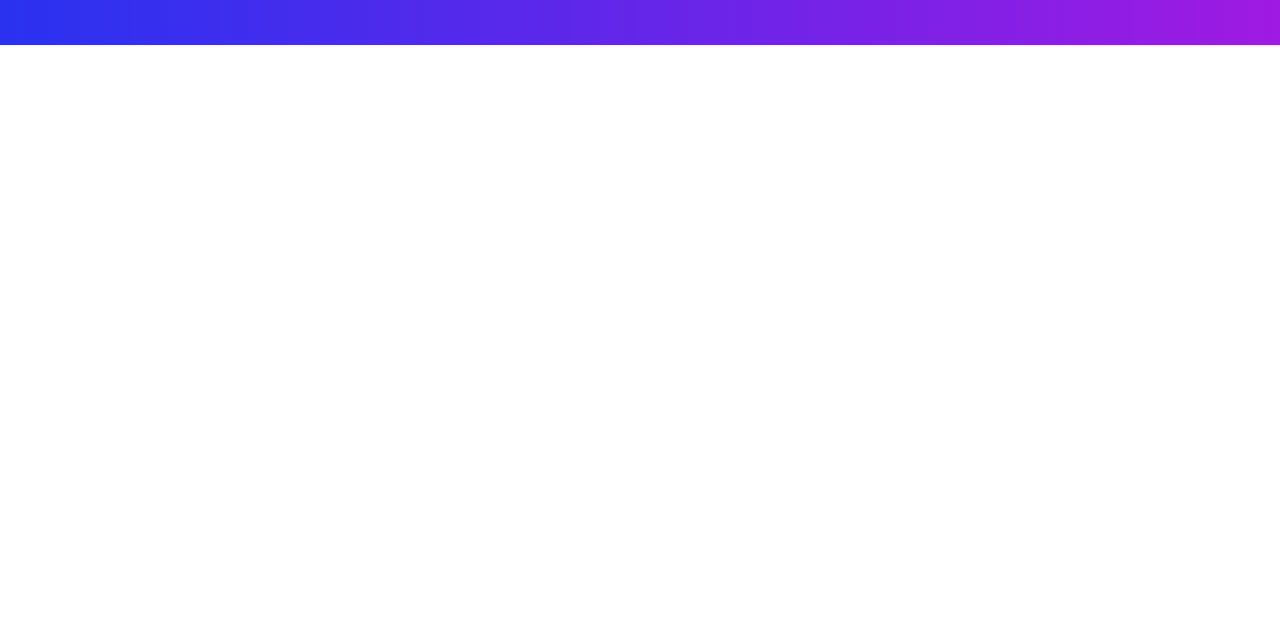
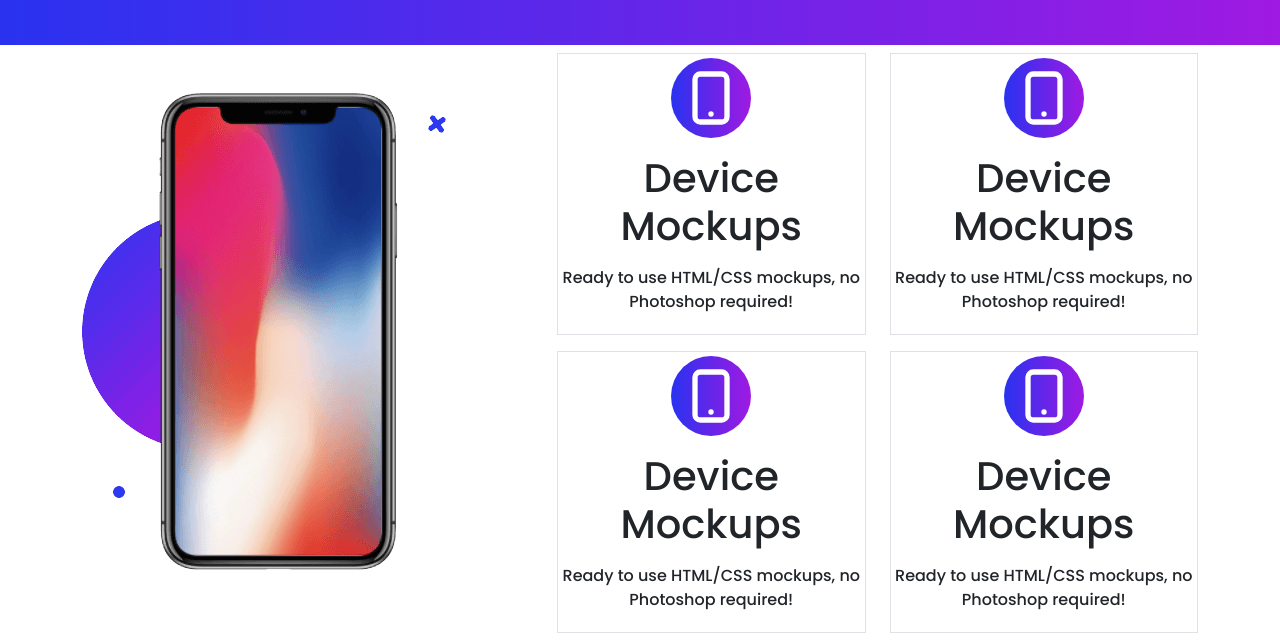
Before and after one commit to AHMEDNABIB/bootstrap_conceptual, a plain HTML site: page index.html in a window 1280 px wide. Shown: the part 905-1546 px from the top of the page. Before the commit the page ends 950 px from the top, so only its background shows below. Drawn offline with nearby package versions, Linux system fonts and the light colour scheme.

Commit message:
features

```diff
--- a/index.html
+++ b/index.html
@@ -72,20 +72,25 @@
 				<div class="container">
 					<div class="row">
 						<div class="col-md-6">
-						<div class="d-flex flex-column justify-content-center align-items-center h-100">
+							<div
+								class="d-flex flex-column justify-content-center align-items-center h-100"
+							>
 								<h1 class="display-2 fw-bold text-blue">
 									Show case your app beautifully
 								</h1>
 								<p class="fs-5">
 									Lorem ipsum dolor sit amet, consectetur
-								adipisicing elit. Numquam, officiis. Quo optio
-								itaque illo voluptatibus architecto, iste atque
-								voluptate maiores.
+									adipisicing elit. Numquam, officiis. Quo
+									optio itaque illo voluptatibus architecto,
+									iste atque voluptate maiores.
 								</p>
 
 								<div>
 									<a href="">
-									<img src="./img/google-play.png" alt="" />
+										<img
+											src="./img/google-play.png"
+											alt=""
+										/>
 									</a>
 
 									<a href="">
@@ -106,12 +111,148 @@
 			</section>
 
 			<section>
-				<div class="background-gradient d-flex flex-column justify-content-center align-items-center py-5">
+				<div
+					class="background-gradient d-flex flex-column justify-content-center align-items-center py-5"
+				>
 					<h1 class="text-center w-50 text-white mb-4">
 						"An intuitive solution to a common problem that we all
 						face, wrapped up in a single app!"
 					</h1>
-                    <img height="50px" src="./img/tnw-logo.svg" alt="">
+					<img height="50px" src="./img/tnw-logo.svg" alt="" />
+				</div>
+			</section>
+
+			<!-- Feature -->
+
+			<section id="#feature">
+				<div class="container">
+					<div class="row">
+						<div class="col-md-5">
+							<div class="py-5">
+                                <img src="./img/phone.png" alt="" />
+                            </div>
+						</div>
+						<div class="col-md-7">
+							<div class="row">
+								<div class="col-md-6">
+									<div
+										class="my-2 border p-1 d-flex flex-column align-items-center justify-content-center"
+									>
+										<svg
+											xmlns="http://www.w3.org/2000/svg"
+											width="80px"
+											class="background-gradient rounded-circle text-white p-2"
+											fill="none"
+											viewBox="0 0 24 24"
+											stroke="currentColor"
+											stroke-width="2"
+										>
+											<path
+												stroke-linecap="round"
+												stroke-linejoin="round"
+												d="M12 18h.01M8 21h8a2 2 0 002-2V5a2 2 0 00-2-2H8a2 2 0 00-2 2v14a2 2 0 002 2z"
+											/>
+										</svg>
+
+										<h1 class="text-center my-3">
+											Device Mockups
+										</h1>
+										<p class="text-center">
+											Ready to use HTML/CSS mockups, no
+											Photoshop required!
+										</p>
+									</div>
+								</div>
+								<div class="col-md-6">
+									<div
+										class="my-2 border p-1 d-flex flex-column align-items-center justify-content-center"
+									>
+										<svg
+											xmlns="http://www.w3.org/2000/svg"
+											width="80px"
+											class="background-gradient rounded-circle text-white p-2"
+											fill="none"
+											viewBox="0 0 24 24"
+											stroke="currentColor"
+											stroke-width="2"
+										>
+											<path
+												stroke-linecap="round"
+												stroke-linejoin="round"
+												d="M12 18h.01M8 21h8a2 2 0 002-2V5a2 2 0 00-2-2H8a2 2 0 00-2 2v14a2 2 0 002 2z"
+											/>
+										</svg>
+
+										<h1 class="text-center my-3">
+											Device Mockups
+										</h1>
+										<p class="text-center">
+											Ready to use HTML/CSS mockups, no
+											Photoshop required!
+										</p>
+									</div>
+								</div>
+								<div class="col-md-6">
+									<div
+										class="my-2 border p-1 d-flex flex-column align-items-center justify-content-center"
+									>
+										<svg
+											xmlns="http://www.w3.org/2000/svg"
+											width="80px"
+											class="background-gradient rounded-circle text-white p-2"
+											fill="none"
+											viewBox="0 0 24 24"
+											stroke="currentColor"
+											stroke-width="2"
+										>
+											<path
+												stroke-linecap="round"
+												stroke-linejoin="round"
+												d="M12 18h.01M8 21h8a2 2 0 002-2V5a2 2 0 00-2-2H8a2 2 0 00-2 2v14a2 2 0 002 2z"
+											/>
+										</svg>
+
+										<h1 class="text-center my-3">
+											Device Mockups
+										</h1>
+										<p class="text-center">
+											Ready to use HTML/CSS mockups, no
+											Photoshop required!
+										</p>
+									</div>
+								</div>
+								<div class="col-md-6">
+									<div
+										class="my-2 border p-1 d-flex flex-column align-items-center justify-content-center"
+									>
+										<svg
+											xmlns="http://www.w3.org/2000/svg"
+											width="80px"
+											class="background-gradient rounded-circle text-white p-2"
+											fill="none"
+											viewBox="0 0 24 24"
+											stroke="currentColor"
+											stroke-width="2"
+										>
+											<path
+												stroke-linecap="round"
+												stroke-linejoin="round"
+												d="M12 18h.01M8 21h8a2 2 0 002-2V5a2 2 0 00-2-2H8a2 2 0 00-2 2v14a2 2 0 002 2z"
+											/>
+										</svg>
+
+										<h1 class="text-center my-3">
+											Device Mockups
+										</h1>
+										<p class="text-center">
+											Ready to use HTML/CSS mockups, no
+											Photoshop required!
+										</p>
+									</div>
+								</div>
+							</div>
+						</div>
+					</div>
 				</div>
 			</section>
 		</main>
```
Lines whose indentation alone changed are shown as unchanged.
